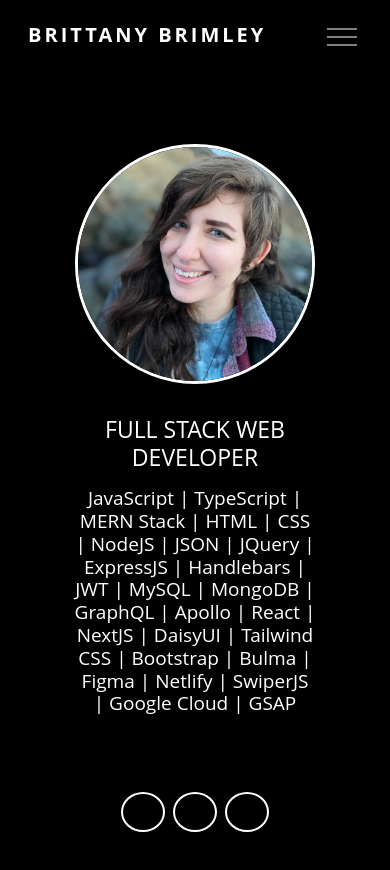
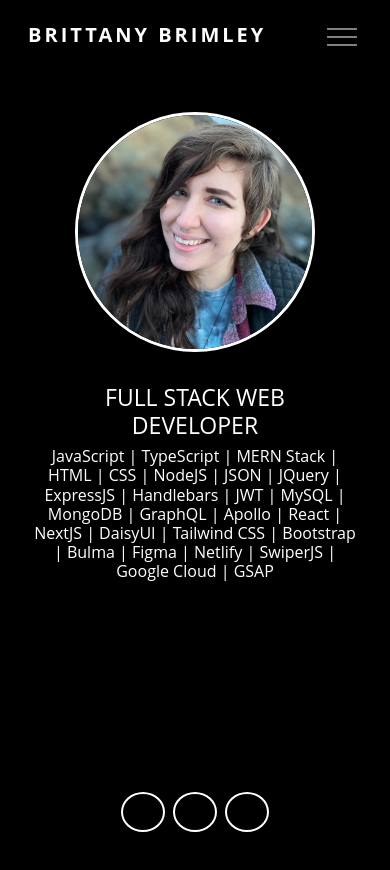
Before and after one commit to Git-BritHub/Brittany-Portfolio-Main, a React (Vite) app: page / in a window 390 px wide. Shown: the top 870 px of the page. Built offline with nearby package versions, Linux system fonts and the light colour scheme; some icons are missing.

Commit message:
styling and positioning for screen width sizes 1024 and smaller

```diff
--- a/src/views/AboutMe/AboutMe.jsx
+++ b/src/views/AboutMe/AboutMe.jsx
@@ -101,19 +101,23 @@ function AboutMe() {
 
   return (
     <>
-      <div className='aboutMe justify-content-center align-items-center mt-5 pt-5'>
+      <div className='container aboutMe'>
+        <div className="row align-items-center">
+          <div className="col-lg-6 order-lg-2 text-center">
             <LazyLoadImage
                 src={imagePath}
-              alt='profile picture'
-              className='profilePic justify-content-center align-items-center mt-5 mb-4'
+                alt='Brittany Brimley - Full Stack Web Developer'
+                className='profilePic'
                 effect="opacity"
             />
-          <>
-          <h1 className="aboutMe mb-2">FULL STACK WEB DEVELOPER</h1>
+          </div>
+          <div className="col-lg-6 order-lg-1">
+            <h1>FULL STACK WEB DEVELOPER</h1>
             <h2>
             JavaScript | TypeScript | MERN Stack | HTML | CSS | NodeJS | JSON | JQuery | ExpressJS | Handlebars | JWT | MySQL | MongoDB | GraphQL | Apollo | React | NextJS | DaisyUI | Tailwind CSS | Bootstrap | Bulma | Figma | Netlify | SwiperJS | Google Cloud | GSAP
             </h2>
-          </>
+          </div>
+        </div>
       </div>
       {sections.map((section, index) => (
       <div key={index} className="parallaxBody">
--- a/src/views/AboutMe/style.css
+++ b/src/views/AboutMe/style.css
@@ -1,22 +1,30 @@
 .aboutMe {
-  padding: 1rem 4rem;
+  padding: 11rem 4rem 0 4rem;
   z-index: 3;
 }
+.row {
+  margin-left: -300px;
+  margin-right: -320px;
+  padding-left: 1rem;
+  padding-right: 1rem;
+}
 .profilePic {
-  height: 300px;
-  width: 300px;
+  height: 390px;
+  width: 390px;
   border-radius: 50%;
   border: 3px solid white;
   object-fit:cover;
   object-position: 100% 30%;
 }
 .aboutMe h1 {
-  font-size: 32px;
-  text-align: center;
+  font-size: 38px;
+  text-align: start;
+  margin-top: 10rem;
+  margin-bottom: .5rem;
 }
 .aboutMe h2 {
-  font-size: 28px;
-  margin: auto;
+  font-size: 20px;
+  text-align: start;
 }
 
 /* Parallax */
@@ -75,41 +83,56 @@
   .profilePic {
     height: 300px;
     width: 300px;
-    border-radius: 50%;
-    border: 3px solid white;
-    object-fit:cover;
-    object-position: 100% 30%;
+    margin-bottom: 1.5rem;
+  }
+  .aboutMe {
+    padding: 2rem 1rem 0 1rem;
   }
   .aboutMe h1 {
-    padding: .5rem .5rem;
-    font-size: auto;
-    letter-spacing: auto;
+    font-size: 34px;
+    margin-top: 0;
+    margin-bottom: .5rem;
+  }
+  .aboutMe h2 {
+    font-size: 20px;
+  }
+  .aboutMe h1, .aboutMe h2 {
     text-align: center;
   }
-  .aboutMe h2 {
-    font-size: 25px;
-    margin: auto;
+  .aboutMe .row {
+    text-align: center;
+    margin-top: 2rem;
+    padding: 3rem .5rem 0 .5rem;
   }
+  .row {
+    margin-left: -120px;
+    margin-right: -120px;
+  }
+  .aboutMe .col-lg-6 {
+    margin-bottom: 1rem;
+  }
+
 }
 @media(max-width: 700px) {
+  .aboutMe {
+    padding: 2rem 0 0 0;
+  }
   .aboutMe h1 {
     font-size: 28px;
   }
-  .aboutMe h2 {
-    font-size: 24px;
+  .row {
+    margin-left: 0;
+    margin-right: 0;
   }
 }
 @media (max-width: 565px) {
   .profilePic {
-    margin-top: 10px;
+    margin-bottom: 1rem;
     height: 240px;
     width: 240px;
   }
   .aboutMe h1 {
     font-size: 25px;
-  }
-  .aboutMe h2 {
-    font-size: 20px;
   }
   .parallaxTitle {
     font-size: 4vw;
@@ -123,9 +146,10 @@
 @media (max-width: 432px) {
   .aboutMe h1 {
     font-size: 23px;
+    padding: 0 30px;
   }
   .aboutMe h2 {
-    font-size: 19px;
+    font-size: 16px;
     padding: 0 10px;
   }
   .parallaxTitle {
@@ -143,17 +167,10 @@
   }
   .aboutMe h1 {
     font-size: 23px;
-    padding: 5px 12px;
-  }
-  .aboutMe h2 {
-    font-size: 18px;
-    padding: 0 24px;
+    padding: 3px 12px;
   }
 }
 @media (max-width: 362px) {
-  .aboutMe h2 {
-    font-size: 17px;
-  }
   .parallaxTitle {
     letter-spacing: 12px;
   }
@@ -166,12 +183,10 @@
   .profilePic {
       height: 230px;
       width: 230px;
+      margin-bottom: .5rem;
   }
   .aboutMe h1 {
     font-size: 22px;
-  }
-  .aboutMe h2 {
-    font-size: 16px;
   }
 }
 @media (max-width: 302px) {
```
Lines whose indentation alone changed are shown as unchanged.
